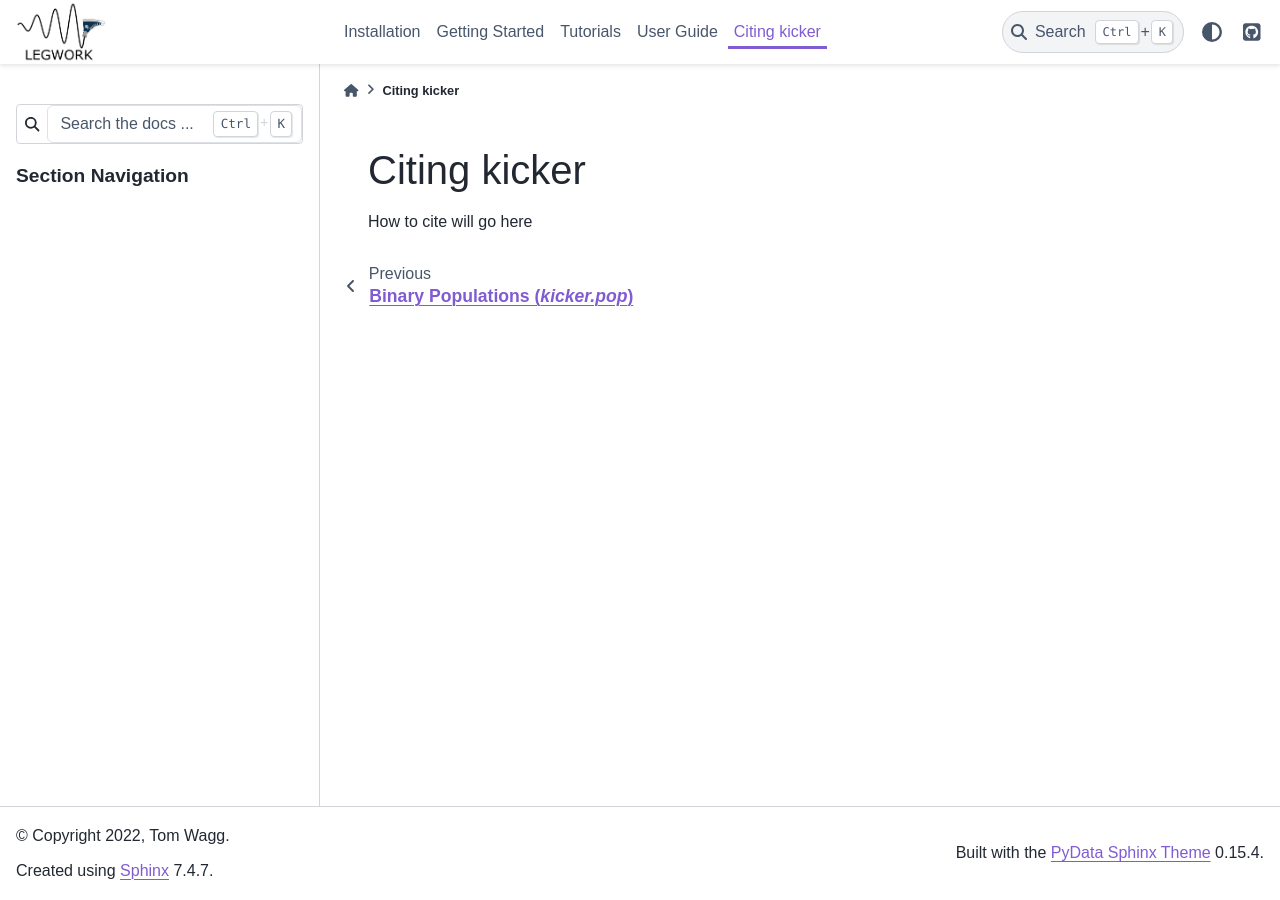
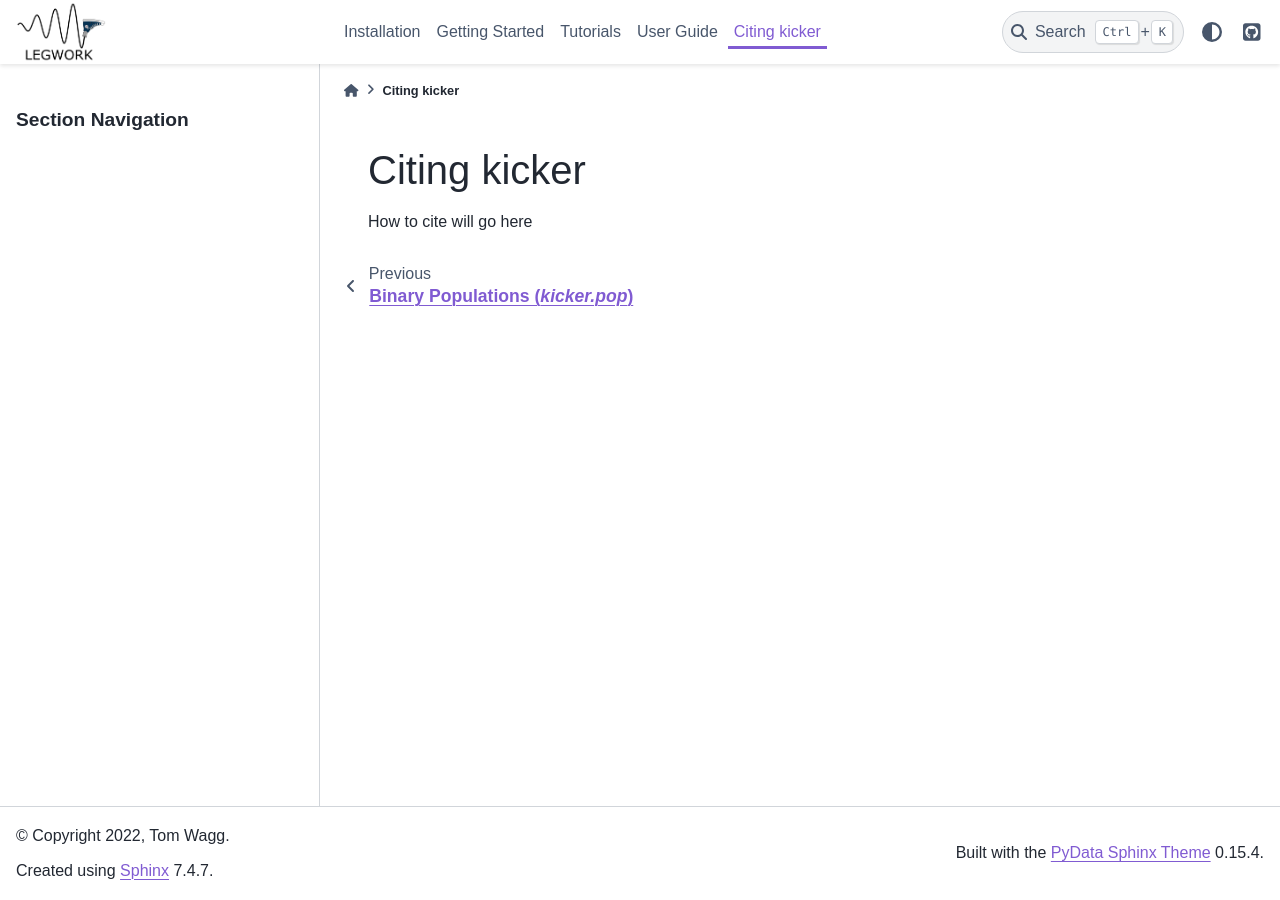
Before and after one commit to TomWagg/cogsworth, a Sphinx documentation site: the page built from docs/cite.rst, in a window 1280 px wide. Built offline with Sphinx 7.4.7 and the PyData theme 0.15.4, drawn with Linux system fonts in a browser that asks for light colours; some web fonts are replaced.

Commit message:
remove search field and offcanvas

```diff
--- a/docs/conf.py
+++ b/docs/conf.py
@@ -107,6 +107,7 @@
         },
     ],
     "footer_items": ["copyright", "last-updated"],
+    "page_sidebar_items": [],
 }
 
 html_last_updated_fmt = "%Y %b %d at %H:%M:%S UTC"
@@ -115,7 +116,7 @@
 
 html_sidebars = {
     "index": [],
-    "**": ["search-field.html", "sidebar-nav-bs.html"]
+    "**": ["sidebar-nav-bs.html"]
 }
 
 # Add any paths that contain custom static files (such as style sheets) here,
```
